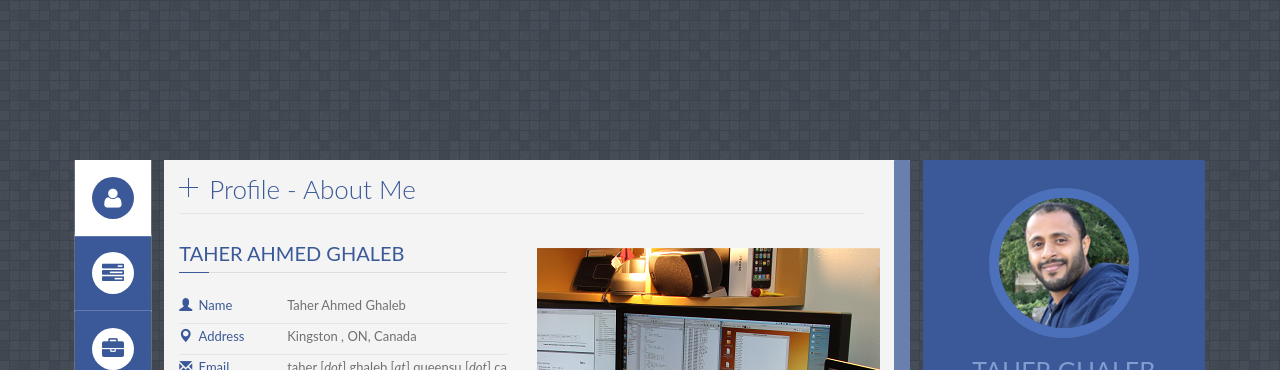
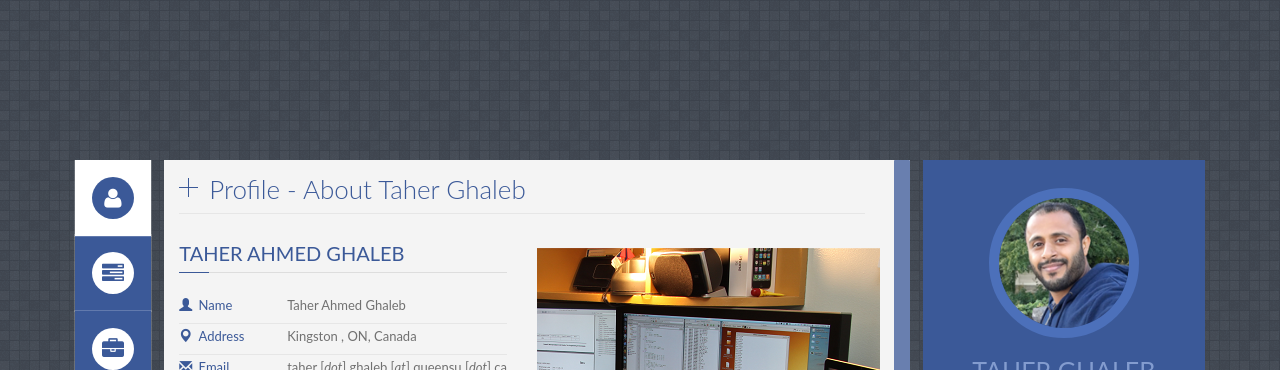
Before and after one commit to Taher-Ghaleb/Taher-Ghaleb.github.io, a Jekyll site: the page built from index.html, in a window 1280 px wide. Shown: the top 370 px of the page. Built offline with Jekyll 4.4.1, drawn with Linux system fonts in a browser that asks for light colours; some web fonts are replaced.

Commit message:
Update profile.html

```diff
--- a/_includes/profile.html
+++ b/_includes/profile.html
@@ -1,7 +1,7 @@
 <!-- profile -->
 <div id="profile" class="content_2">
     <!-- .title -->
-<h1 class="h-bloc">Profile - About Me</h1>
+<h1 class="h-bloc">Profile - About Taher Ghaleb</h1>
 
 <div class="row top-p">
     <div class="col-md-6 profile-l">
```
